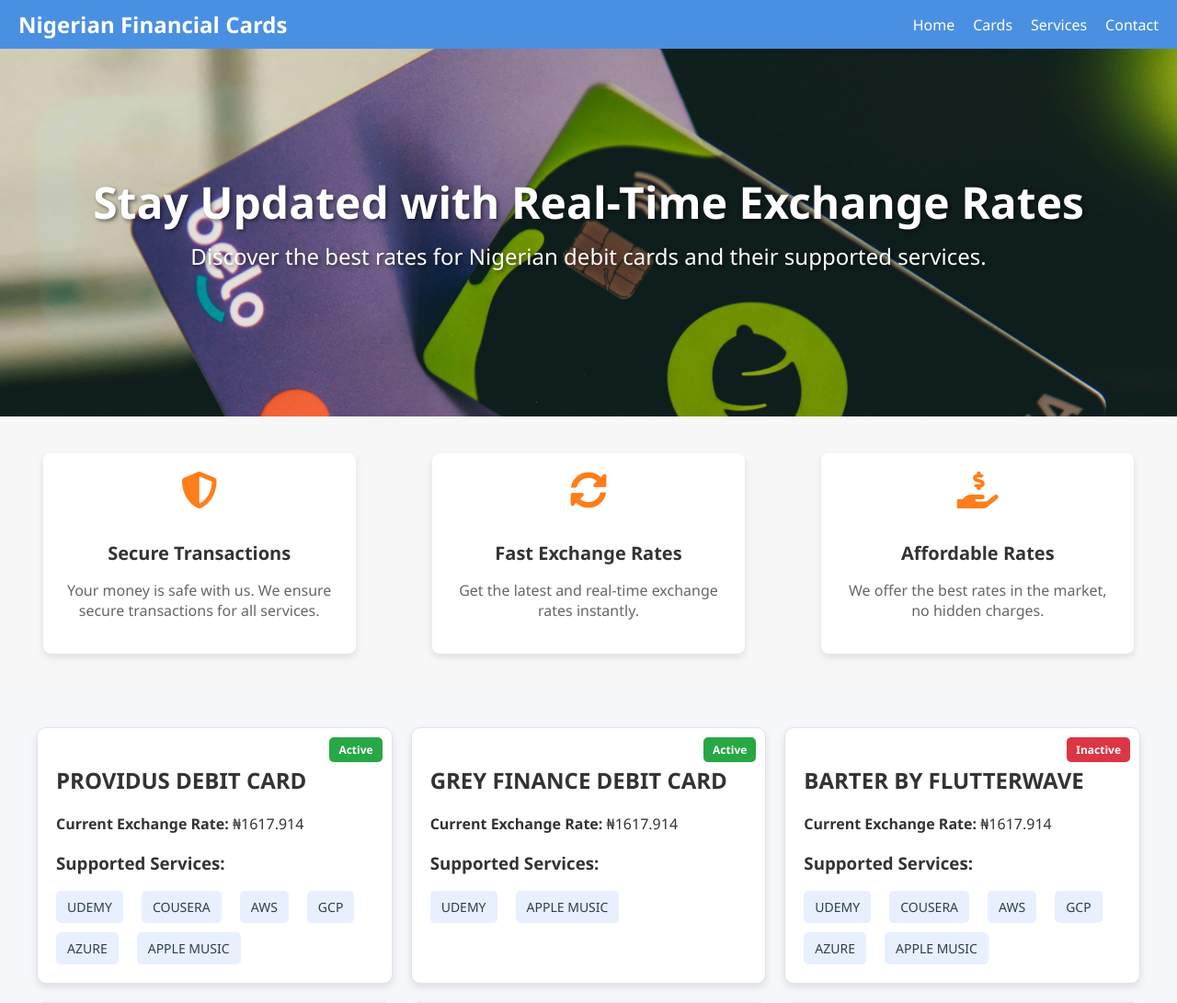
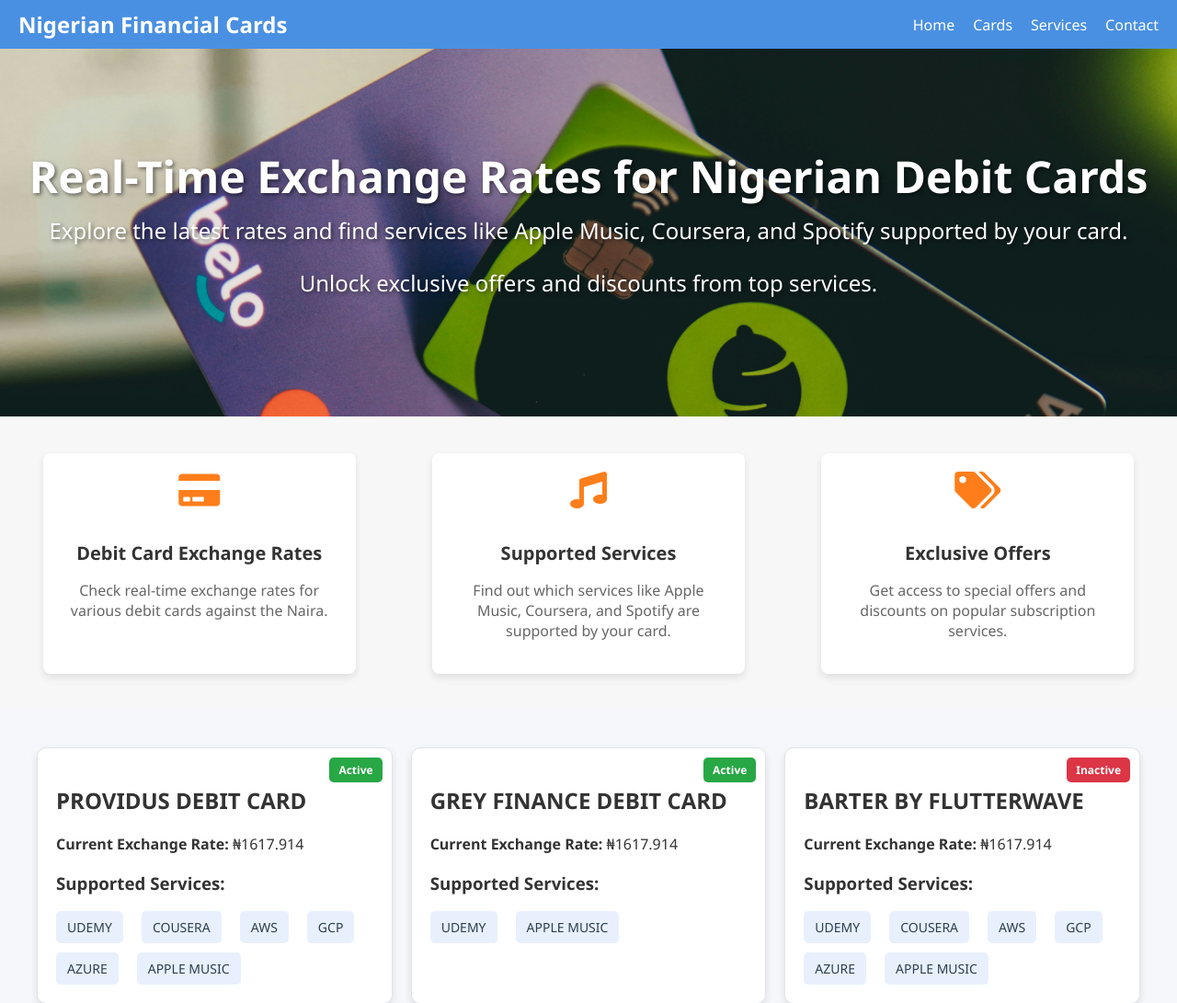
Before and after one commit to donfortune/Tambu_Cards, a Django app: page / in a window 1280 px wide. Shown: the top 1091 px of the page at 92% size. Run offline with Django 4.2, Linux system fonts and the light colour scheme; data comes from the database, SQL or seed files in the repository.

Commit message:
Updated Hero and Feature sections for better alignment with app features

```diff
--- a/exchange_app/forex/templates/home.html
+++ b/exchange_app/forex/templates/home.html
@@ -373,31 +373,32 @@
         </div>
     </header>
 
-    <!-- Hero Section -->
+    <!-- Improved Hero Section -->
     <div class="hero">
         <div>
-            <h1>Stay Updated with Real-Time Exchange Rates</h1>
-            <p>Discover the best rates for Nigerian debit cards and their supported services.</p>
+            <h1>Real-Time Exchange Rates for Nigerian Debit Cards</h1>
+            <p>Explore the latest rates and find services like Apple Music, Coursera, and Spotify supported by your card.</p>
+            <p>Unlock exclusive offers and discounts from top services.</p>
         </div>
     </div>
 
-    <!-- feature section -->
+    <!-- Updated Feature Section -->
     <div class="featured-block">
         <div class="container">
             <div class="feature-item">
-                <i class="fas fa-shield-alt"></i> <!-- Example of using Font Awesome icons -->
-                <h3>Secure Transactions</h3>
-                <p>Your money is safe with us. We ensure secure transactions for all services.</p>
+                <i class="fas fa-credit-card"></i> <!-- Icon representing cards -->
+                <h3>Debit Card Exchange Rates</h3>
+                <p>Check real-time exchange rates for various debit cards against the Naira.</p>
             </div>
             <div class="feature-item">
-                <i class="fas fa-sync-alt"></i>
-                <h3>Fast Exchange Rates</h3>
-                <p>Get the latest and real-time exchange rates instantly.</p>
+                <i class="fas fa-music"></i> <!-- Icon representing services -->
+                <h3>Supported Services</h3>
+                <p>Find out which services like Apple Music, Coursera, and Spotify are supported by your card.</p>
             </div>
             <div class="feature-item">
-                <i class="fas fa-hand-holding-usd"></i>
-                <h3>Affordable Rates</h3>
-                <p>We offer the best rates in the market, no hidden charges.</p>
+                <i class="fas fa-tags"></i> <!-- Icon representing offers -->
+                <h3>Exclusive Offers</h3>
+                <p>Get access to special offers and discounts on popular subscription services.</p>
             </div>
         </div>
     </div>
```
